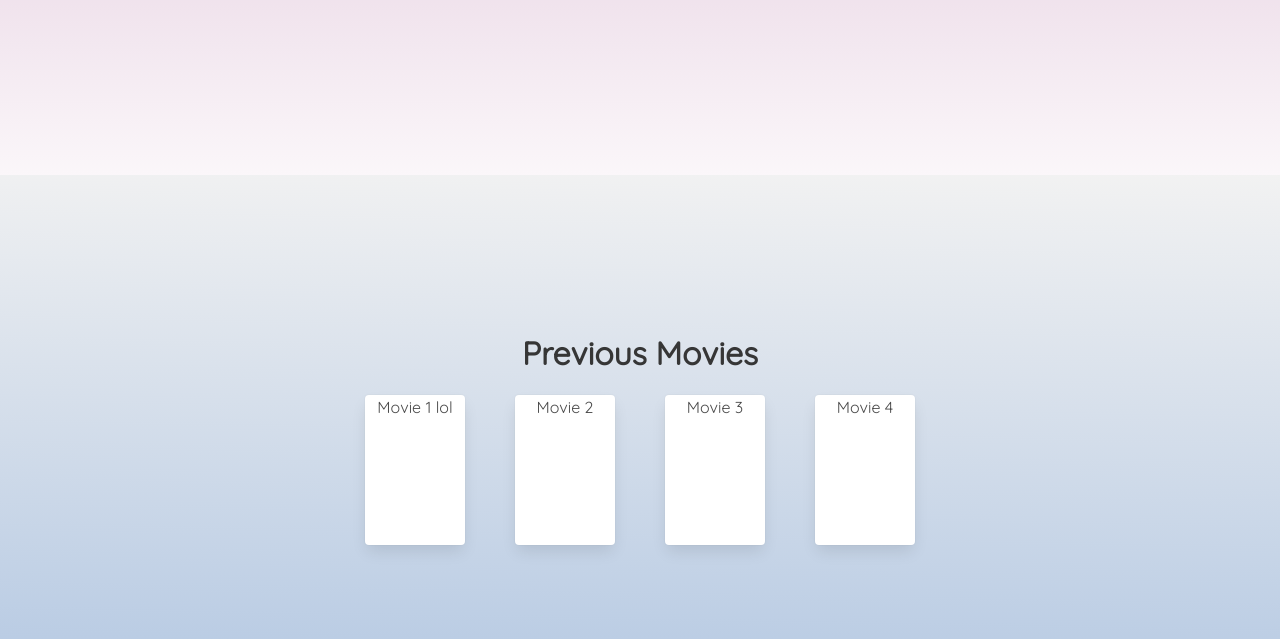
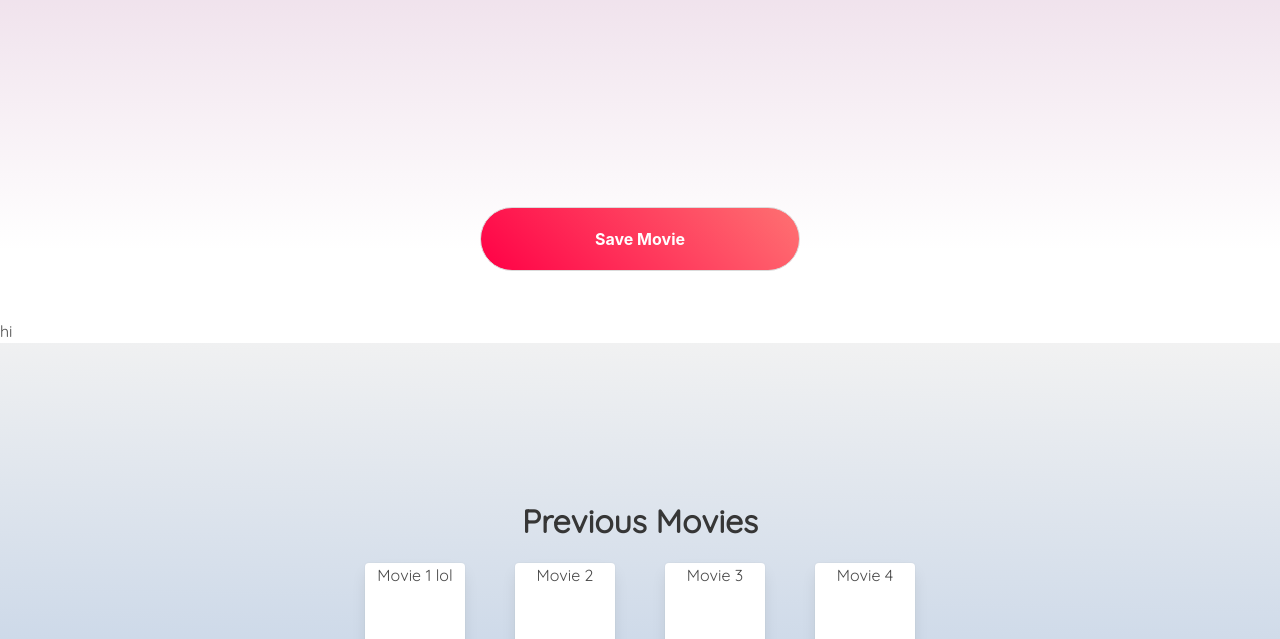
Before and after one commit to Daniel-PeGa/project-movie-night, a plain HTML site: page index.html in a window 1280 px wide. Shown: the part 461-1100 px from the top of the page. Drawn offline with nearby package versions, Linux system fonts and the light colour scheme; no server answers.

Commit message:
Updated html to include button and place for localstorage

```diff
--- a/index.html
+++ b/index.html
@@ -33,6 +33,14 @@
         <p id="moviePlot"></p>
     </div>
 
+     <button class="button" onClick="getMovies()">Save Movie</button>
+
+    <div class="savedMovieContainer">
+        <ul id="clickedMovies" class="listgroup">
+            <li>hi</li>
+        </ul>
+    </div>
+
 <div id="prevSecContainer">
     <section class="block prevSec historyList " id="prevMovies">
         <h1 class="prevMovieTitle title">Previous Movies</h1>
```
